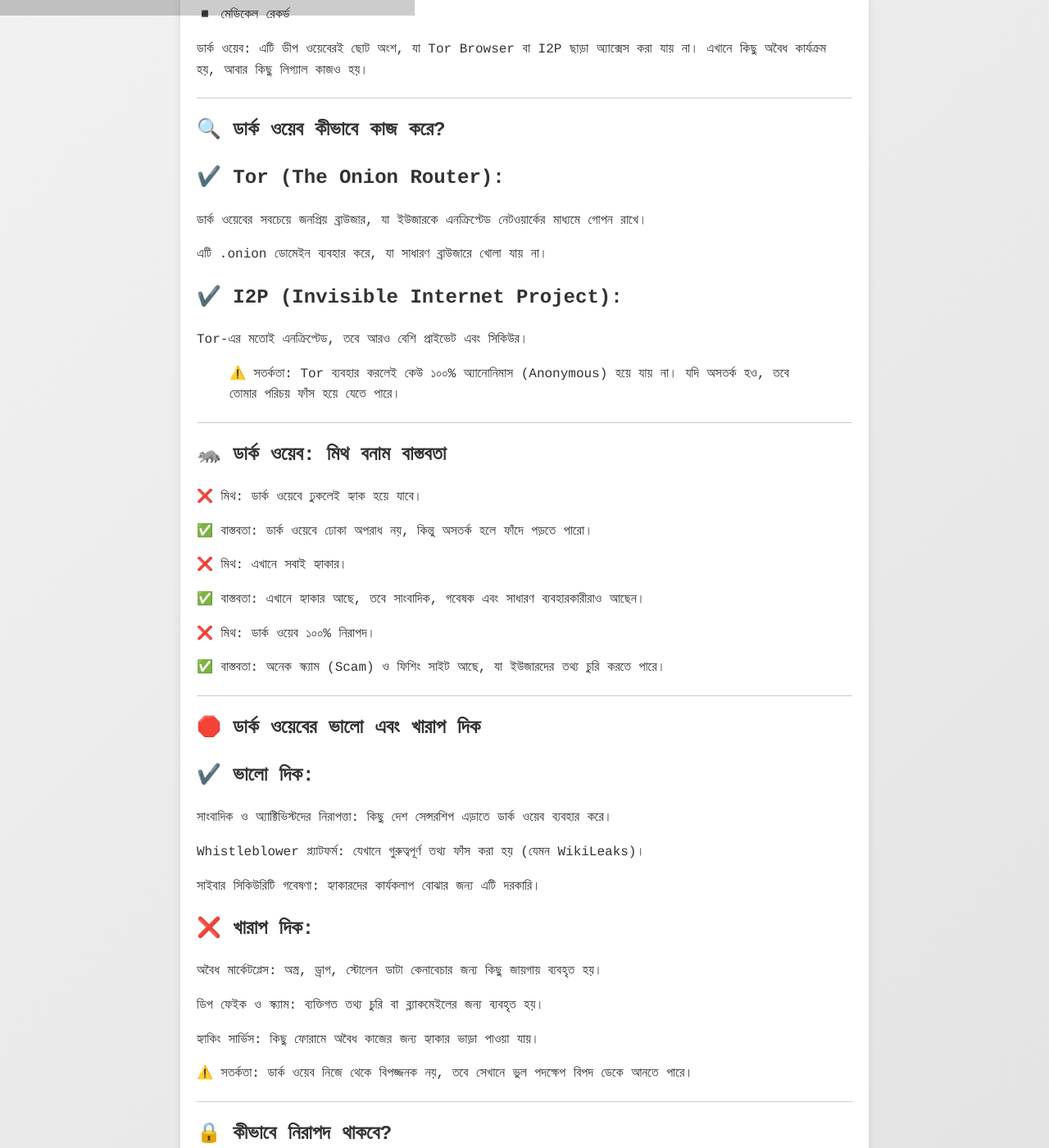
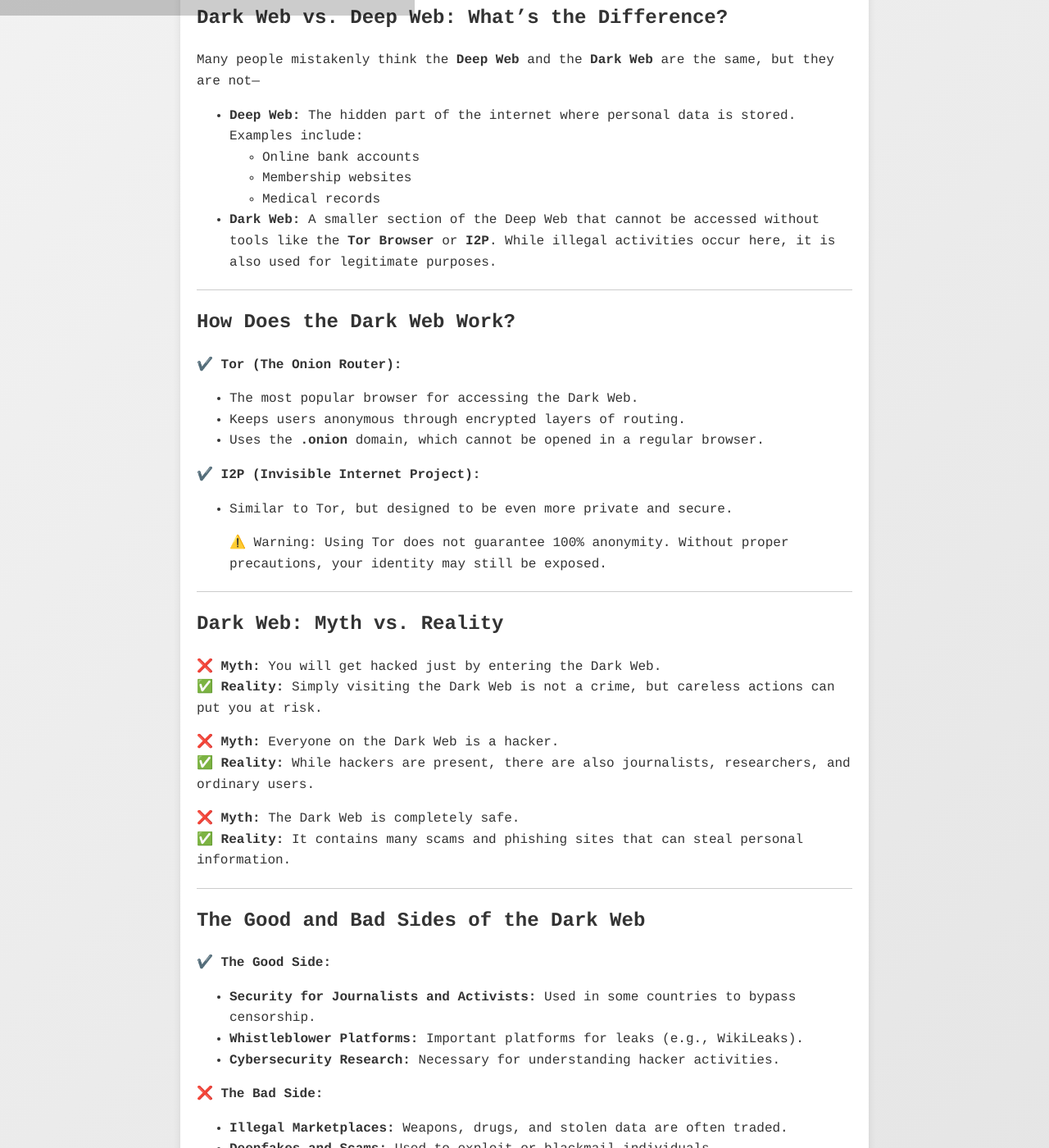
Before and after one commit to foysal1627/foysal1627.github.io, a Jekyll site: the page built from _posts/2025-03-18-dark-web.md, in a window 1280 px wide and 1400 px high, scrolled down 782 px. Shown: the whole window at 82% size. Built offline with Jekyll 4.4.1, drawn with Linux system fonts in a browser that asks for light colours; our own code applies the rules of GitHub Pages for plain Markdown files; some of the changed text lies outside the part shown.

Commit message:
Update 2025-03-18-dark-web.md

```diff
--- a/_posts/2025-03-18-dark-web.md
+++ b/_posts/2025-03-18-dark-web.md
@@ -1,113 +1,86 @@
----
 layout: post
 title: "Dark Web"
 date: 2025-03-18
 categories: Mysterious Cyber World
 author: "Foysal"
-quote: 4676
----
+quote: 24640
 
-## ডার্ক ওয়েব: অজানা জগতের গোপন সত্য
+# Dark Web: The Secret Truth of an Unknown World
 
-## 🔥 ডার্ক ওয়েব কী? মিথ নাকি বাস্তবতা?
+## What is the Dark Web? Myth or Reality?
+There is a part of the internet that cannot be accessed by regular browsers—where Google, Facebook, and YouTube have no access. This is known as the **Dark Web**. Some call it a paradise for hackers, while others consider it a secure medium for exchanging confidential information. But what is the real truth?
 
-ইন্টারনেটের একটা অংশ আছে, যা সাধারণ ব্রাউজারে দেখা যায় না—যেখানে Google, Facebook, YouTube-এর কোনো প্রবেশাধিকার নেই। এটিই ডার্ক ওয়েব (Dark Web)। কেউ বলে এটা হ্যাকারদের স্বর্গরাজ্য, কেউ বলে গোপন তথ্য আদান-প্রদানের নিরাপদ মাধ্যম। কিন্তু আসল সত্য কী?
-
-আজকের ব্লগে আমরা জানব—ডার্ক ওয়েব কীভাবে কাজ করে, এর ভালো-মন্দ দিক, এবং কীভাবে নিরাপদে থাকা যায়।
-
+In today’s blog, we will explore how the Dark Web works, its advantages and disadvantages, and how you can stay safe.
 
 ---
 
-## 🌐 ডার্ক ওয়েব বনাম ডীপ ওয়েব: পার্থক্য কী?
+## Dark Web vs. Deep Web: What's the Difference?
+Many people mistakenly think the **Deep Web** and the **Dark Web** are the same, but they are not—
 
-অনেকেই ডীপ ওয়েব (Deep Web) আর ডার্ক ওয়েব (Dark Web) কে এক মনে করে, কিন্তু দুটো এক নয়—
+- **Deep Web:** The hidden part of the internet where personal data is stored. Examples include:
+  - Online bank accounts
+  - Membership websites
+  - Medical records
 
-ডীপ ওয়েব: এটি সাধারণ ইন্টারনেটের লুকানো অংশ, যেখানে ব্যক্তিগত ডেটা থাকে। যেমনঃ
-
-◾ ব্যাংকের অনলাইন অ্যাকাউন্ট
-
-◾ মেম্বারশিপ ওয়েবসাইট
-
-◾ মেডিকেল রেকর্ড
-
-ডার্ক ওয়েব: এটি ডীপ ওয়েবেরই ছোট অংশ, যা Tor Browser বা I2P ছাড়া অ্যাক্সেস করা যায় না। এখানে কিছু অবৈধ কার্যক্রম হয়, আবার কিছু লিগ্যাল কাজও হয়।
-
-
+- **Dark Web:** A smaller section of the Deep Web that cannot be accessed without tools like the **Tor Browser** or **I2P**. While illegal activities occur here, it is also used for legitimate purposes.
 
 ---
 
-## 🔍 ডার্ক ওয়েব কীভাবে কাজ করে?
+## How Does the Dark Web Work?
 
-## ✔️ Tor (The Onion Router):
+**✔️ Tor (The Onion Router):**
+- The most popular browser for accessing the Dark Web.
+- Keeps users anonymous through encrypted layers of routing.
+- Uses the **.onion** domain, which cannot be opened in a regular browser.
 
-ডার্ক ওয়েবের সবচেয়ে জনপ্রিয় ব্রাউজার, যা ইউজারকে এনক্রিপ্টেড নেটওয়ার্কের মাধ্যমে গোপন রাখে।
+**✔️ I2P (Invisible Internet Project):**
+- Similar to Tor, but designed to be even more private and secure.
 
-এটি .onion ডোমেইন ব্যবহার করে, যা সাধারণ ব্রাউজারে খোলা যায় না।
-
-
-## ✔️ I2P (Invisible Internet Project):
-
-Tor-এর মতোই এনক্রিপ্টেড, তবে আরও বেশি প্রাইভেট এবং সিকিউর।
-
-
-> ⚠️ সতর্কতা: Tor ব্যবহার করলেই কেউ ১০০% অ্যানোনিমাস (Anonymous) হয়ে যায় না। যদি অসতর্ক হও, তবে তোমার পরিচয় ফাঁস হয়ে যেতে পারে।
-
-
-
+> ⚠️ Warning: Using Tor does not guarantee 100% anonymity. Without proper precautions, your identity may still be exposed.
 
 ---
 
-## 🦝 ডার্ক ওয়েব: মিথ বনাম বাস্তবতা
+## Dark Web: Myth vs. Reality
 
-❌ মিথ: ডার্ক ওয়েবে ঢুকলেই হ্যাক হয়ে যাবে।
+❌ **Myth:** You will get hacked just by entering the Dark Web.
+✅ **Reality:** Simply visiting the Dark Web is not a crime, but careless actions can put you at risk.
 
-✅ বাস্তবতা: ডার্ক ওয়েবে ঢোকা অপরাধ নয়, কিন্তু অসতর্ক হলে ফাঁদে পড়তে পারো।
+❌ **Myth:** Everyone on the Dark Web is a hacker.
+✅ **Reality:** While hackers are present, there are also journalists, researchers, and ordinary users.
 
-❌ মিথ: এখানে সবাই হ্যাকার।
-
-✅ বাস্তবতা: এখানে হ্যাকার আছে, তবে সাংবাদিক, গবেষক এবং সাধারণ ব্যবহারকারীরাও আছেন।
-
-❌ মিথ: ডার্ক ওয়েব ১০০% নিরাপদ।
-
-✅ বাস্তবতা: অনেক স্ক্যাম (Scam) ও ফিশিং সাইট আছে, যা ইউজারদের তথ্য চুরি করতে পারে।
-
+❌ **Myth:** The Dark Web is completely safe.
+✅ **Reality:** It contains many scams and phishing sites that can steal personal information.
 
 ---
 
-## 🛑 ডার্ক ওয়েবের ভালো এবং খারাপ দিক
+## The Good and Bad Sides of the Dark Web
 
-## ✔️ ভালো দিক:
+**✔️ The Good Side:**
+- **Security for Journalists and Activists:** Used in some countries to bypass censorship.
+- **Whistleblower Platforms:** Important platforms for leaks (e.g., WikiLeaks).
+- **Cybersecurity Research:** Necessary for understanding hacker activities.
 
-সাংবাদিক ও অ্যাক্টিভিস্টদের নিরাপত্তা: কিছু দেশ সেন্সরশিপ এড়াতে ডার্ক ওয়েব ব্যবহার করে।
+**❌ The Bad Side:**
+- **Illegal Marketplaces:** Weapons, drugs, and stolen data are often traded.
+- **Deepfakes and Scams:** Used to exploit or blackmail individuals.
+- **Hacking Services:** Some forums offer illegal hacking-for-hire.
 
-Whistleblower প্ল্যাটফর্ম: যেখানে গুরুত্বপূর্ণ তথ্য ফাঁস করা হয় (যেমন WikiLeaks)।
-
-সাইবার সিকিউরিটি গবেষণা: হ্যাকারদের কার্যকলাপ বোঝার জন্য এটি দরকারি।
-
-
-## ❌ খারাপ দিক:
-
-অবৈধ মার্কেটপ্লেস: অস্ত্র, ড্রাগ, স্টোলেন ডাটা কেনাবেচার জন্য কিছু জায়গায় ব্যবহৃত হয়।
-
-ডিপ ফেইক ও স্ক্যাম: ব্যক্তিগত তথ্য চুরি বা ব্ল্যাকমেইলের জন্য ব্যবহৃত হয়।
-
-হ্যাকিং সার্ভিস: কিছু ফোরামে অবৈধ কাজের জন্য হ্যাকার ভাড়া পাওয়া যায়।
-
-
-⚠️ সতর্কতা: ডার্ক ওয়েব নিজে থেকে বিপজ্জনক নয়, তবে সেখানে ভুল পদক্ষেপ বিপদ ডেকে আনতে পারে।
-
-
-
+> ⚠️ The Dark Web itself is not inherently dangerous, but one wrong step can lead to serious consequences.
 
 ---
 
-## 🔒 কীভাবে নিরাপদ থাকবে?
+## How to Stay Safe?
+- Use a **VPN** in combination with Tor.
+- Never share personal information or passwords.
+- Avoid clicking on unknown links, as they may contain scams.
+- Do not engage in any illegal activities on the Dark Web.
 
-◾ Tor-এর পাশাপাশি VPN ব্যবহার করো।
+---
 
-◾ কখনো ব্যক্তিগত তথ্য বা পাসওয়ার্ড শেয়ার করো না।
+## Conclusion
+The Dark Web is a mysterious world—where both good and bad coexist. It is not solely a hub for hackers but also a vital tool for cybersecurity researchers, journalists, and information security professionals. However, it can become dangerous if you are not cautious.
 
-◾ অজানা লিংকে ক্লিক করো না, কারণ এতে স্ক্যাম থাকতে পারে।
+**"Stay Safe, Stay Secure!"*◾ অজানা লিংকে ক্লিক করো না, কারণ এতে স্ক্যাম থাকতে পারে।
 
 ◾ ডার্ক ওয়েবের কোনো অবৈধ কার্যক্রমে অংশ নিও না।
 
```
